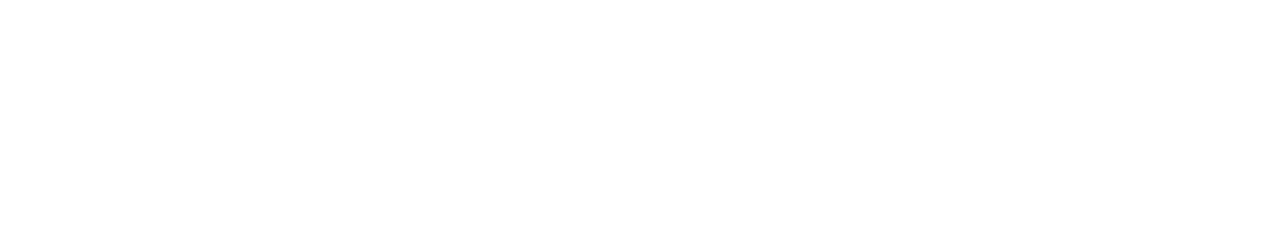
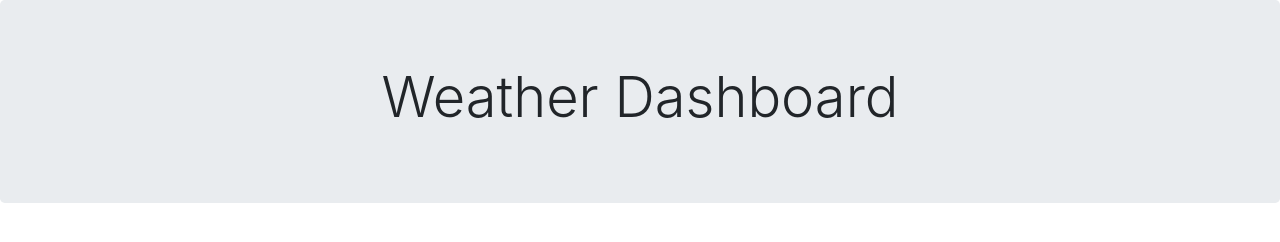
Before and after one commit to bg00/weatherdashboard, a plain HTML site: page index.html in a window 1280 px wide. Drawn offline with nearby package versions, Linux system fonts and the light colour scheme.

Commit message:
added header

```diff
--- a/index.html
+++ b/index.html
@@ -7,9 +7,12 @@
     <link rel="stylesheet" href="https://stackpath.bootstrapcdn.com/bootstrap/4.3.1/css/bootstrap.min.css" integrity="sha384-ggOyR0iXCbMQv3Xipma34MD+dH/1fQ784/j6cY/iJTQUOhcWr7x9JvoRxT2MZw1T" crossorigin="anonymous">
     <link rel="stylesheet" href="style.css">
     <script src="script.js"></script>
-    <title>Document</title>
+    <title>Weather Dashboard</title>
 </head>
 <body>
+    <div class="jumbotron">
+        <h1 class="display-4">Weather Dashboard</h1>
+    </div>
 
 </body>
 </html>
--- a/style.css
+++ b/style.css
@@ -0,0 +1,3 @@
+.jumbotron {
+    text-align: center;
+}
```
